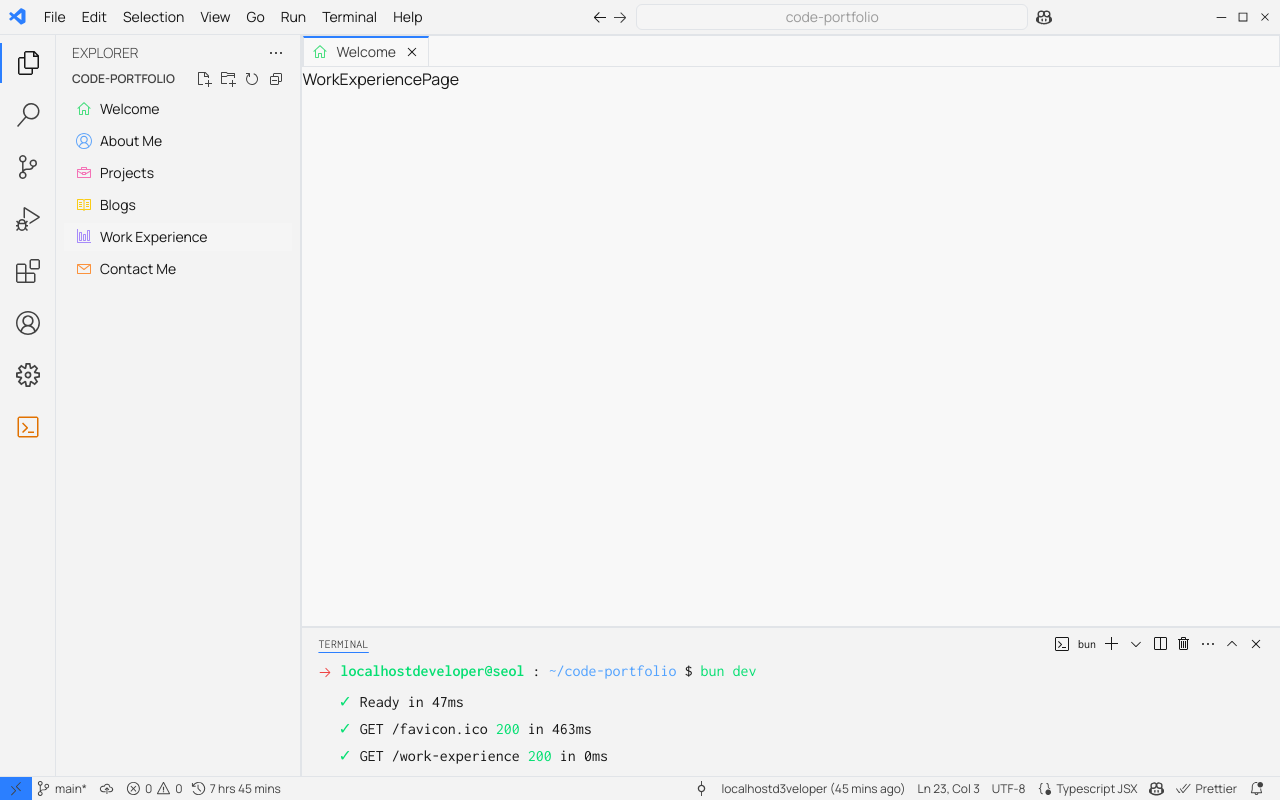
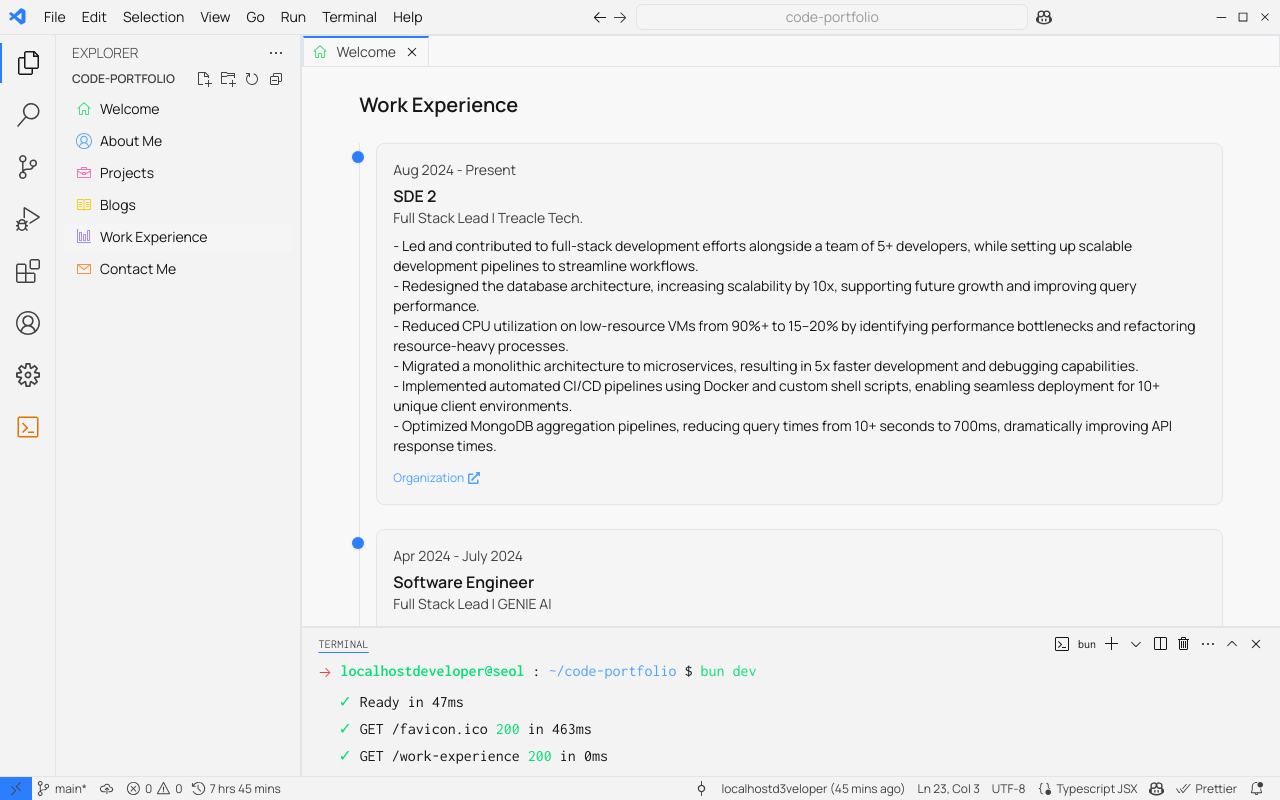
Before and after one commit to localhostd3veloper/code-portfolio, a Next.js app: page /work-experience in a window 1280 px wide. Built offline with nearby package versions, Linux system fonts and the light colour scheme.

Commit message:
feat: work experience page

```diff
--- a/src/app/work-experience/page.tsx
+++ b/src/app/work-experience/page.tsx
@@ -1,3 +1,37 @@
+import { experienceItems } from '@/constants/self';
+import { FaExternalLinkAlt } from 'react-icons/fa';
+
 export default function WorkExperiencePage() {
-  return <div>WorkExperiencePage</div>;
+  return (
+    <section className="mx-auto w-full max-w-4xl px-4 py-6">
+      <h2 className="mb-6 text-xl font-semibold">Work Experience</h2>
+      <div className="border-border relative flex flex-col gap-6 border-l pl-4">
+        {experienceItems.map((exp, idx) => (
+          <div key={idx} className="relative">
+            <span className="absolute top-2 -left-6 h-3 w-3 rounded-full bg-blue-500 shadow-sm" />
+            <div className="bg-editor border-border rounded-lg border p-4">
+              <div className="text-muted mb-1 text-sm">{exp.title}</div>
+              <div className="text-base font-semibold">{exp.cardTitle}</div>
+              <div className="text-muted mb-2 text-sm">
+                {exp.jobRole} | {exp.cardSubtitle}
+              </div>
+              <p className="text-muted-foreground mb-2 text-sm whitespace-pre-line">
+                {exp.cardDetailedText}
+              </p>
+              {exp.url && (
+                <a
+                  href={exp.url}
+                  target="_blank"
+                  rel="noopener noreferrer"
+                  className="inline-flex items-center gap-1 text-xs text-blue-400 hover:underline"
+                >
+                  Organization <FaExternalLinkAlt className="h-3 w-3" />
+                </a>
+              )}
+            </div>
+          </div>
+        ))}
+      </div>
+    </section>
+  );
 }
```
